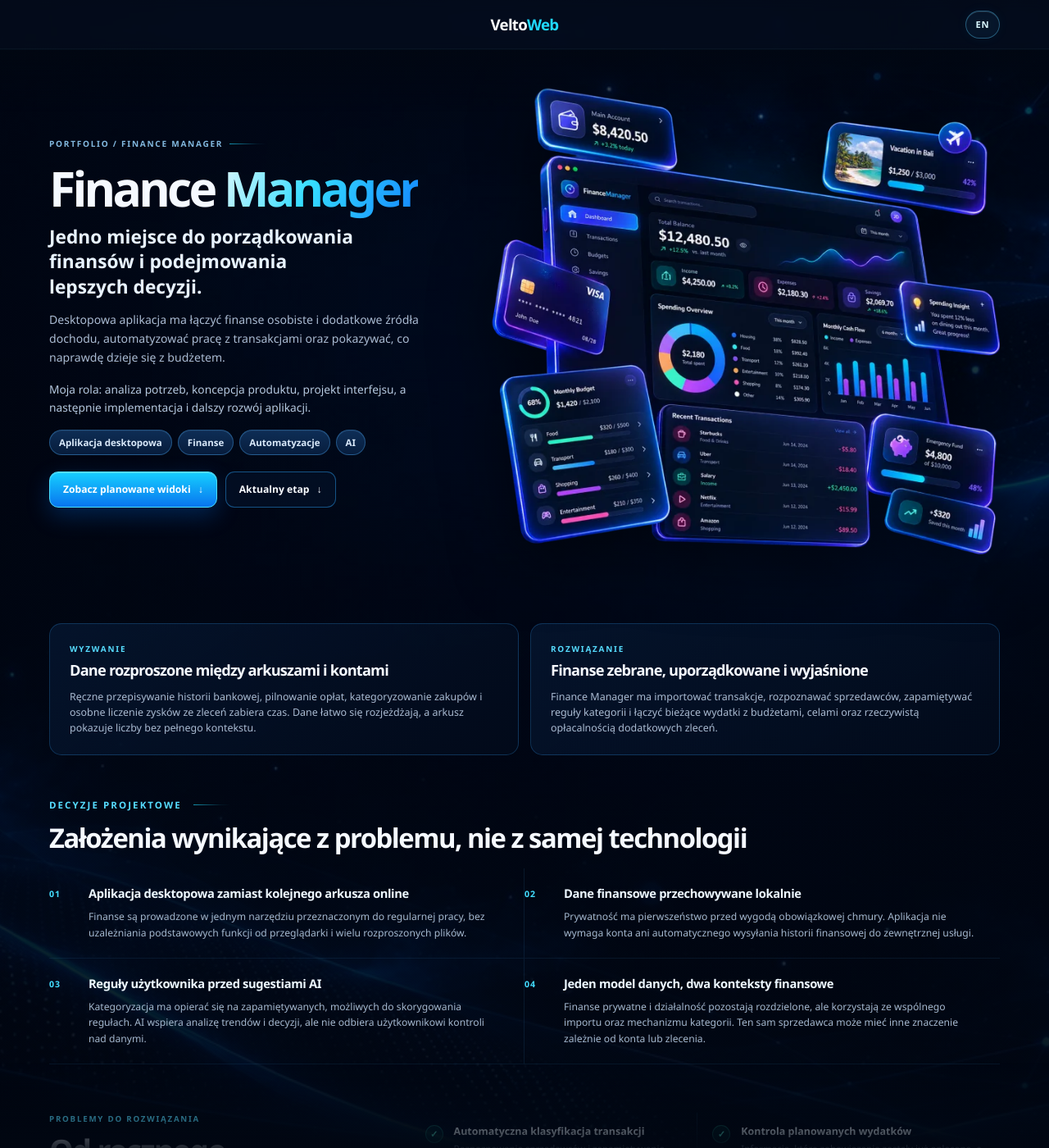
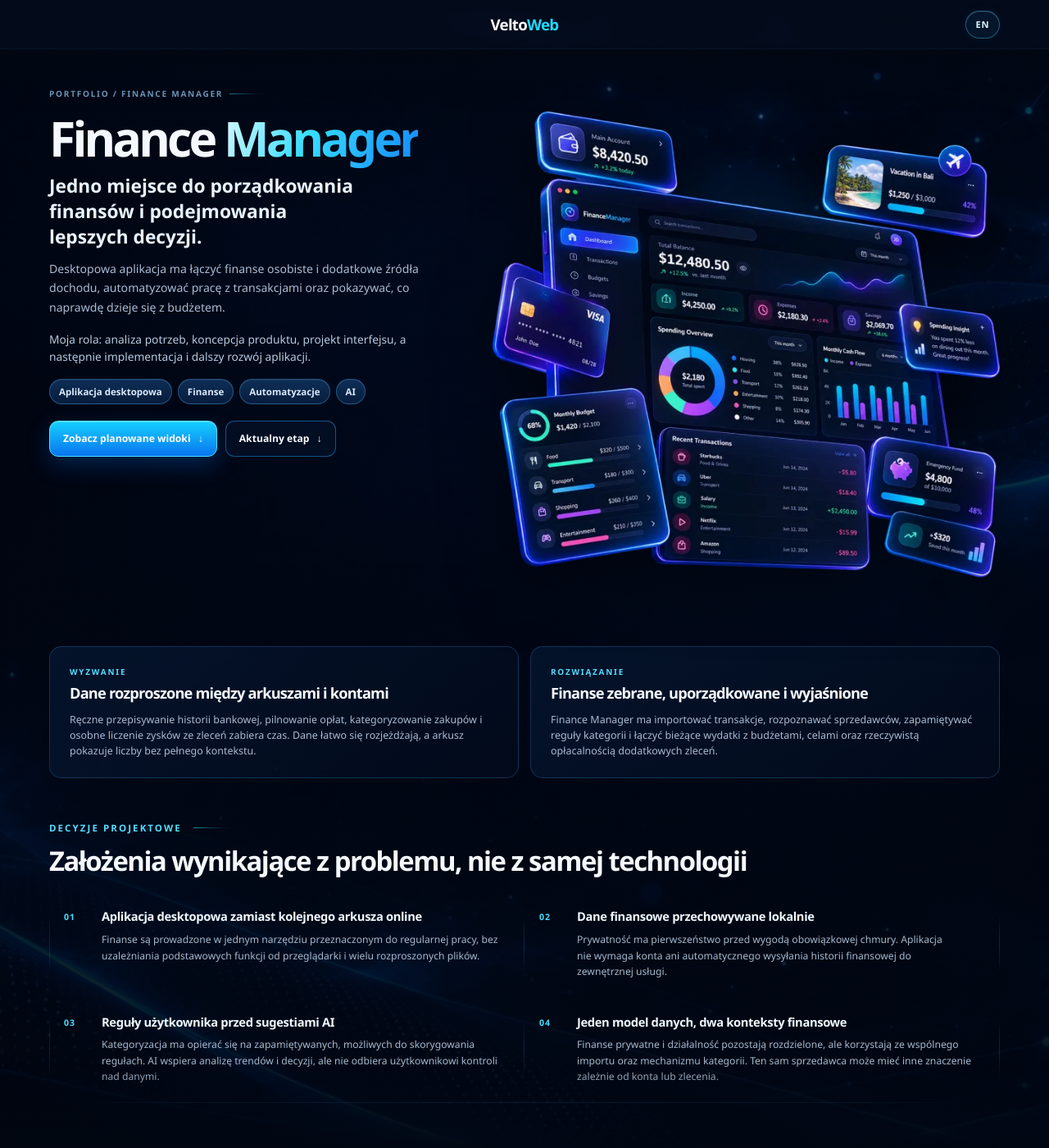
Before and after one commit to wiktor-furmanczyk/wiktor-furmanczyk.github.io, a Jekyll site: the page built from projects/finance-manager/index.md, in a window 1280 px wide and 1400 px high. Shown: the whole window at 82% size. Built offline with Jekyll 4.4.1, drawn with Linux system fonts in a browser that asks for light colours.

Commit message:
Align page heroes and refine finance grids

```diff
--- a/assets/css/style.scss
+++ b/assets/css/style.scss
@@ -105,7 +105,7 @@ body.header-hidden .site-header:not(:focus-within) { transform: translate3d(0, -
 .text-link, .card-link, .back-link, .project-footer-link a { display: inline-flex; min-height: 44px; align-items: center; gap: 7px; color: #5bdfff; font-weight: 700; text-decoration: none; }
 .text-link { padding: 0 14px; border: 1px solid var(--border); border-radius: 10px; white-space: nowrap; }
 
-.hero { display: grid; min-height: 620px; grid-template-columns: minmax(0, .9fr) minmax(0, 1.1fr); align-items: center; gap: clamp(36px, 6vw, 80px); padding-block: 68px 28px; }
+.hero { display: grid; min-height: 620px; grid-template-columns: minmax(0, .9fr) minmax(0, 1.1fr); align-items: start; gap: clamp(36px, 6vw, 80px); padding-block: 106px 28px; }
 .hero-copy { position: relative; z-index: 3; max-width: 610px; }
 .hero-lead { margin: 10px 0 16px; color: #eaf4ff; font-size: clamp(1.25rem, 2.2vw, 1.65rem); font-weight: 600; line-height: 1.3; }
 .hero-description { max-width: 590px; margin: 0; color: var(--muted); font-size: 1.02rem; }
@@ -174,7 +174,7 @@ body.header-hidden .site-header:not(:focus-within) { transform: translate3d(0, -
 .roadmap-banner-art { width: min(500px, 100%); justify-self: start; overflow: hidden; overflow: clip; margin: 0; }
 .roadmap-banner-art img { display: block; width: 100%; height: auto; object-fit: contain; }
 
-.product-hero { display: grid; grid-template-columns: minmax(0, .85fr) minmax(0, 1.15fr); align-items: center; gap: clamp(35px, 5vw, 66px); padding-block: 72px 64px; }
+.product-hero { display: grid; grid-template-columns: minmax(0, .85fr) minmax(0, 1.15fr); align-items: start; gap: clamp(35px, 5vw, 66px); padding-block: 106px 64px; }
 .back-link { margin-bottom: 22px; font-size: .82rem; }
 .product-title-row { display: flex; align-items: center; gap: 16px; }.product-title-row .product-icon { flex-basis: 50px; height: 50px; }
 .product-copy h1 { font-size: clamp(3.2rem, 5.5vw, 5rem); }
@@ -211,7 +211,7 @@ body.header-hidden .site-header:not(:focus-within) { transform: translate3d(0, -
 .tech-list span { min-height: 34px; padding-inline: 12px; border-radius: 8px; font-size: .76rem; }
 .status-panel { display: grid; grid-template-columns: .58fr 1.42fr; align-items: center; gap: 28px; padding: 28px; background: linear-gradient(115deg, rgba(8,48,94,.66), rgba(3,15,34,.84)); border: 1px solid var(--border); border-radius: var(--radius); }
 
-.lingua-project .product-hero { padding-block: 78px 42px; }
+.lingua-project .product-hero { padding-bottom: 42px; }
 .lingua-project .product-copy { max-width: 620px; }
 .lingua-project .back-link { margin-bottom: 18px; }
 .product-eyebrow { display: flex; align-items: center; gap: 8px; margin: 0 0 14px; color: #83b9df; font-size: .63rem; font-weight: 800; letter-spacing: .17em; text-transform: uppercase; }
@@ -222,7 +222,7 @@ body.header-hidden .site-header:not(:focus-within) { transform: translate3d(0, -
 .lingua-project .product-description { margin-bottom: 17px; font-size: .88rem; }
 .lingua-project .product-actions { gap: 10px; margin-top: 20px; }
 .lingua-project .product-actions .button { min-height: 44px; padding-inline: 16px; font-size: .76rem; }
-.writing-project .product-hero { padding-block: 78px 42px; }
+.writing-project .product-hero { padding-bottom: 42px; }
 .writing-project .product-copy { max-width: 620px; }
 .writing-project .product-copy h1 { font-size: clamp(2.6rem, 4.6vw, 4.15rem); }
 .writing-project .product-lead { margin-top: 12px; font-size: clamp(1.12rem, 1.8vw, 1.42rem); }
@@ -252,7 +252,7 @@ body.header-hidden .site-header:not(:focus-within) { transform: translate3d(0, -
 .writing-project .project-process .process-steps small { grid-column: 2; font-size: .66rem; line-height: 1.4; }
 .writing-gallery .writing-gallery-grid { grid-template-columns: repeat(4, minmax(0, 1fr)); }
 .writing-project .project-footer-link { margin-bottom: 28px; padding-top: 4px; border-top: 0; }
-.finance-project .product-hero { padding-block: 78px 52px; }
+.finance-project .product-hero { padding-bottom: 52px; }
 .finance-project .product-copy { max-width: 620px; }
 .finance-project .product-copy h1 { font-size: clamp(2.6rem, 4.6vw, 4.15rem); }
 .finance-project .product-lead { margin-top: 12px; font-size: clamp(1.12rem, 1.8vw, 1.42rem); }
@@ -273,9 +273,8 @@ body.header-hidden .site-header:not(:focus-within) { transform: translate3d(0, -
 .finance-decisions .section-heading { margin-bottom: 20px; }
 .finance-decisions .section-heading h2 { margin-bottom: 0; font-size: clamp(1.45rem, 2.7vw, 2.05rem); }
 .finance-decision-grid { display: grid; grid-template-columns: repeat(2, minmax(0, 1fr)); }
-.finance-decision-grid article { position: relative; min-width: 0; padding: 21px 24px 21px 48px; border-bottom: .5px solid rgba(70,157,219,.11); }
-.finance-decision-grid article:nth-child(odd) { border-right: .5px solid rgba(70,157,219,.12); }
-.finance-decision-grid article > span { position: absolute; top: 23px; left: 0; color: #43ddff; font-size: .66rem; font-weight: 800; letter-spacing: .08em; }
+.finance-decision-grid article { min-width: 0; padding: 21px 24px 21px 64px; }
+.finance-decision-grid article > span { position: absolute; top: 23px; left: 18px; color: #43ddff; font-size: .66rem; font-weight: 800; letter-spacing: .08em; }
 .finance-decision-grid h3 { margin-bottom: 8px; color: #eef8ff; font-size: .92rem; line-height: 1.35; }
 .finance-decision-grid p { margin: 0; color: #a5b8ce; font-size: .76rem; line-height: 1.6; }
 .finance-features { display: grid; grid-template-columns: minmax(260px, .72fr) minmax(0, 1.28fr); align-items: start; gap: clamp(34px, 5vw, 72px); padding-block: 8px 12px; }
@@ -284,8 +283,7 @@ body.header-hidden .site-header:not(:focus-within) { transform: translate3d(0, -
 .finance-features-heading h2 { max-width: 470px; margin-bottom: 14px; font-size: clamp(1.65rem, 3vw, 2.35rem); }
 .finance-features-heading > p:last-child { max-width: 500px; margin: 0; color: #aebfd3; font-size: .84rem; line-height: 1.65; }
 .finance-feature-list { display: grid; grid-template-columns: repeat(2, minmax(0, 1fr)); margin: 0; padding: 0; list-style: none; }
-.finance-feature-list li { display: grid; min-width: 0; grid-template-columns: 25px minmax(0, 1fr); align-content: start; gap: 10px; padding: 15px 16px 15px 0; border-bottom: .5px solid rgba(70,157,219,.11); }
-.finance-feature-list li:nth-child(odd) { margin-right: 18px; border-right: .5px solid rgba(70,157,219,.1); }
+.finance-feature-list li { display: grid; min-width: 0; grid-template-columns: 25px minmax(0, 1fr); align-content: start; gap: 10px; padding: 15px 18px; }
 .finance-feature-list li > span { display: grid; width: 22px; height: 22px; place-items: center; color: #57e8d0; background: rgba(26,190,166,.1); border: 1px solid rgba(62,229,203,.25); border-radius: 50%; font-size: .69rem; font-weight: 800; }
 .finance-feature-list p { margin: 0; color: #9fb2c9; font-size: .72rem; line-height: 1.5; }
 .finance-feature-list strong { display: block; margin-bottom: 3px; color: #edf7ff; font-size: .78rem; line-height: 1.35; }
@@ -344,12 +342,12 @@ body.header-hidden .site-header:not(:focus-within) { transform: translate3d(0, -
 .project-tech-heading h2 { margin: 0; font-size: 1.12rem; }
 .project-tech-heading > p:last-child { margin: 6px 0 0; color: var(--muted); font-size: .72rem; }
 .project-tech-list { display: grid; grid-template-columns: repeat(4, minmax(0, 1fr)); align-items: stretch; margin: 0; list-style: none; }
-.expertise-strip, .project-tech-list { --grid-line: rgba(105,160,211,.1); gap: 0; padding: 0; background: transparent; border-bottom: 1px solid transparent; border-image: var(--divider-gradient) 1; }
-.expertise-strip div, .project-tech-list li { position: relative; background: transparent; }
-.expertise-strip div::before, .expertise-strip div::after, .project-tech-list li::before, .project-tech-list li::after { position: absolute; top: 22%; width: 1px; height: 56%; content: ""; background: linear-gradient(to bottom, transparent, rgba(105,160,211,.13) 30%, rgba(105,160,211,.18) 50%, rgba(105,160,211,.13) 70%, transparent); pointer-events: none; }
-.expertise-strip div::before, .project-tech-list li::before { display: none; left: 0; }
-.expertise-strip div::after, .project-tech-list li::after { right: 0; }
-.expertise-strip div:first-child::before, .project-tech-list li:first-child::before { display: block; }
+.expertise-strip, .project-tech-list, .finance-decision-grid, .finance-feature-list { --grid-line: rgba(105,160,211,.1); gap: 0; padding: 0; background: transparent; border-bottom: 1px solid transparent; border-image: var(--divider-gradient) 1; }
+.expertise-strip div, .project-tech-list li, .finance-decision-grid article, .finance-feature-list li { position: relative; background: transparent; }
+.expertise-strip div::before, .expertise-strip div::after, .project-tech-list li::before, .project-tech-list li::after, .finance-decision-grid article::before, .finance-decision-grid article::after, .finance-feature-list li::before, .finance-feature-list li::after { position: absolute; top: 22%; width: 1px; height: 56%; content: ""; background: linear-gradient(to bottom, transparent, rgba(105,160,211,.13) 30%, rgba(105,160,211,.18) 50%, rgba(105,160,211,.13) 70%, transparent); pointer-events: none; }
+.expertise-strip div::before, .project-tech-list li::before, .finance-decision-grid article::before, .finance-feature-list li::before { display: none; left: 0; }
+.expertise-strip div::after, .project-tech-list li::after, .finance-decision-grid article::after, .finance-feature-list li::after { right: 0; }
+.expertise-strip div:first-child::before, .project-tech-list li:first-child::before, .finance-decision-grid article:nth-child(odd)::before, .finance-feature-list li:nth-child(odd)::before { display: block; }
 .project-tech-list li { display: grid; min-height: 100px; place-items: center; align-content: center; gap: 8px; padding: 10px 8px; color: #d9e9fa; font-size: .82rem; font-weight: 700; text-align: center; white-space: nowrap; }
 .writing-project .project-tech-list { grid-template-columns: repeat(3, minmax(0, 1fr)); }
 .project-tech-list svg { width: 50px; height: 50px; flex: 0 0 50px; fill: currentColor; filter: drop-shadow(0 3px 8px rgba(0,0,0,.28)); }
@@ -381,7 +379,7 @@ body.header-hidden .site-header:not(:focus-within) { transform: translate3d(0, -
   .writing-gallery .writing-gallery-grid { grid-template-columns: repeat(3, minmax(0, 1fr)); }
 }
 @media (max-width: 760px) {
-  .finance-project .product-hero { padding-top: 74px; padding-bottom: 34px; }
+  .finance-project .product-hero { padding-bottom: 34px; }
   .finance-hero-visual { width: 100%; max-width: 560px; margin: 18px auto 0; }
   .finance-content { gap: 36px; padding-bottom: 30px; }
   .finance-project .problem-grid { grid-template-columns: 1fr; }
@@ -398,7 +396,7 @@ body.header-hidden .site-header:not(:focus-within) { transform: translate3d(0, -
   .finance-project .project-process .process-steps li:not(:last-child)::after { display: none; }
   .finance-project .project-footer-link { margin-bottom: 22px; padding-top: 0; }
   .finance-gallery-grid { grid-template-columns: 1fr; gap: 14px; }
-  .writing-project .product-hero { padding-top: 74px; padding-bottom: 34px; }
+  .writing-project .product-hero { padding-bottom: 34px; }
   .writing-hero-visual { width: 100%; max-width: 560px; margin: 18px auto 0; }
   .writing-content { gap: 36px; padding-bottom: 30px; }
   .writing-project .content-panel { padding: 20px; }
@@ -411,7 +409,7 @@ body.header-hidden .site-header:not(:focus-within) { transform: translate3d(0, -
   .writing-project .project-process .process-steps li:not(:last-child)::after { display: none; }
   .writing-project .project-footer-link { margin-bottom: 22px; padding-top: 0; }
   .writing-gallery .writing-gallery-grid { grid-template-columns: none; grid-auto-columns: minmax(230px, min(78vw, 330px)); grid-auto-flow: column; gap: 16px; }
-  .lingua-project .product-hero { padding-top: 74px; padding-bottom: 34px; }
+  .lingua-project .product-hero { padding-bottom: 34px; }
   .lingua-project .product-copy { max-width: 680px; }
   .lingua-project .problem-grid { grid-template-columns: 1fr; }
   .lingua-project .phones-showcase { width: 100%; max-width: 480px; margin-top: 18px; padding: 12px 2px 8px; }
@@ -444,13 +442,12 @@ body.header-hidden .site-header:not(:focus-within) { transform: translate3d(0, -
   .finance-project .product-actions { display: grid; grid-template-columns: 1fr; }
   .finance-project .product-actions .button { width: 100%; }
   .finance-decision-grid { grid-template-columns: 1fr; }
-  .finance-decision-grid article { padding: 18px 0 18px 40px; }
-  .finance-decision-grid article:nth-child(odd) { border-right: 0; }
+  .finance-decision-grid article { padding: 18px 18px 18px 54px; }
+  .finance-decision-grid article::before, .finance-feature-list li::before { display: block; }
   .finance-decision-grid article > span { top: 20px; }
   .finance-decision-grid h3 { font-size: .96rem; }
   .finance-decision-grid p { font-size: .88rem; }
   .finance-feature-list { grid-template-columns: 1fr; }
-  .finance-feature-list li:nth-child(odd) { margin-right: 0; border-right: 0; }
   .finance-feature-list p { font-size: .8rem; }
   .finance-feature-list strong { font-size: .86rem; }
   .writing-project .product-copy h1 { font-size: clamp(2.35rem, 11vw, 3.2rem); }
@@ -471,8 +468,8 @@ body.header-hidden .site-header:not(:focus-within) { transform: translate3d(0, -
   .project-status-bar > p { font-size: .78rem; }
 }
 
-.projects-page .page-content { padding-top: 60px; }
-.projects-hero { padding-block: 46px 42px; }
+.projects-page .page-content { padding-top: 0; }
+.projects-hero { padding-block: 106px 42px; }
 .projects-hero h1 { font-size: clamp(3.25rem, 7vw, 5.7rem); }
 .projects-hero > p:last-child { max-width: 620px; margin: 13px 0 0; color: #b9c8db; font-size: .92rem; line-height: 1.55; }
 .projects-showcase { display: grid; gap: 28px; padding-bottom: 80px; }
@@ -502,8 +499,8 @@ body.header-hidden .site-header:not(:focus-within) { transform: translate3d(0, -
 .projects-upcoming h2 { margin: 0 0 4px; font-size: 1.08rem; }.projects-upcoming p { margin: 0; color: #93a7c1; font-size: .78rem; }
 .projects-question { padding-right: 7%; color: rgba(105,77,242,.36); font-size: 5rem; font-weight: 800; line-height: 1; transform: rotate(12deg); }
 
-.roadmap-page .page-content { padding-top: 60px; }
-.roadmap-hero { position: relative; padding-block: 46px 38px; }
+.roadmap-page .page-content { padding-top: 0; }
+.roadmap-hero { position: relative; padding-block: 106px 38px; }
 .roadmap-hero::after { display: none; }
 .roadmap-hero h1 { max-width: 930px; font-size: clamp(3.1rem, 6.6vw, 5.5rem); }
 .roadmap-hero > p:not(.eyebrow) { max-width: 750px; margin: 16px 0 0; color: #b7c7da; font-size: 1rem; line-height: 1.58; }
@@ -602,13 +599,13 @@ body.header-hidden .site-header:not(:focus-within) { transform: translate3d(0, -
   .expertise-strip div:nth-child(4)::before { display: none; }
   .expertise-strip div:nth-child(3)::before, .expertise-strip div:nth-child(5)::before { display: block; }
   .expertise-strip div:nth-child(4) { border-bottom: 1px solid var(--grid-line); }
-  .hero { display: block; min-height: 0; padding-block: 68px 30px; }.hero-copy { max-width: 620px; }.hero-description { font-size: 1rem; }.hero-art { min-height: 340px; overflow: hidden; overflow: clip; margin-top: 0; }.hero-art img { width: min(600px, 100%); transform: none; }
+  .hero { display: block; min-height: 0; padding-block: 76px 30px; }.hero-copy { max-width: 620px; }.hero-description { font-size: 1rem; }.hero-art { min-height: 340px; overflow: hidden; overflow: clip; margin-top: 0; }.hero-art img { width: min(600px, 100%); transform: none; }
   .project-grid { grid-template-columns: 1fr; }.project-card { min-height: 0; }.project-card-upcoming { display: flex; grid-column: auto; }.project-card-upcoming .upcoming-visual { height: 220px; flex-basis: 220px; border-right: 0; border-bottom: 0; }.project-card-upcoming .project-card-body { margin-top: -72px; padding-top: 0; }.card-link { margin-top: 24px; padding-top: 0; }.section-heading { align-items: flex-start; flex-direction: column; gap: 18px; }
   .projects-desktop-link { display: none; }.projects-section .projects-mobile-link { display: flex; width: 100%; justify-content: center; margin-top: 24px; }
   .blog-section { grid-template-areas: "copy" "cta" "art"; gap: 28px; margin-block: 0; padding-top: 32px; }
   .roadmap-banner { grid-template-columns: 1fr; gap: 14px; padding-block: 6px 16px; }.roadmap-banner-copy { max-width: 680px; }.roadmap-banner-art { width: min(410px, 100%); justify-self: center; }.roadmap-banner-art img { width: 100%; max-width: 100%; margin-left: 0; }
-  .roadmap-page .page-content { padding-top: 54px; }.roadmap-hero { padding-block: 36px 32px; }.roadmap-hero > p:not(.eyebrow) { font-size: .94rem; }.roadmap-layout { display: block; padding-bottom: 54px; }.roadmap-periods { position: static; display: none; }.roadmap-main { border-left: 0; padding-left: 0; }.roadmap-project { padding-block: 23px; }.roadmap-tasks { margin-left: 0; }.change-list li { grid-template-columns: 88px minmax(0, 1fr); }
-  .product-hero { display: block; padding-block: 46px 44px; }.phones-showcase { max-width: 610px; margin: 42px auto 0; }.phone { max-width: 168px; }
+  .roadmap-page .page-content { padding-top: 0; }.roadmap-hero, .projects-hero { padding-top: 76px; }.roadmap-hero { padding-bottom: 32px; }.roadmap-hero > p:not(.eyebrow) { font-size: .94rem; }.roadmap-layout { display: block; padding-bottom: 54px; }.roadmap-periods { position: static; display: none; }.roadmap-main { border-left: 0; padding-left: 0; }.roadmap-project { padding-block: 23px; }.roadmap-tasks { margin-left: 0; }.change-list li { grid-template-columns: 88px minmax(0, 1fr); }
+  .product-hero { display: block; padding-block: 76px 44px; }.phones-showcase { max-width: 610px; margin: 42px auto 0; }.phone { max-width: 168px; }
   .problem-grid, .product-meta-grid, .status-panel { grid-template-columns: 1fr; }.benefit-list { grid-template-columns: 1fr 1fr; }
   .process-steps { grid-template-columns: 1fr 1fr; }.process-steps li:nth-child(2)::after { display: none; }
   .showcase-project, .showcase-project-writing { grid-template-columns: 1fr; }.showcase-art { min-height: 420px; overflow: hidden; }.showcase-copy { padding: 32px 28px; }.showcase-art img, .showcase-project-writing .showcase-art img { width: 98%; height: 98%; inset: 1%; -webkit-mask-image: linear-gradient(to bottom, transparent 0%, #000 15%, #000 100%); mask-image: linear-gradient(to bottom, transparent 0%, #000 15%, #000 100%); }.showcase-project-writing .showcase-art img { width: 92%; height: 92%; inset: 4%; }.projects-upcoming { grid-template-columns: auto 1fr; }.projects-question { display: none; }
@@ -647,7 +644,7 @@ body.header-hidden .site-header:not(:focus-within) { transform: translate3d(0, -
   .blog-section { gap: 24px; padding-block: 36px 42px; }.blog-art { width: 100%; max-width: 100%; margin-left: 0; }.blog-copy h2 { margin-top: 18px; font-size: clamp(2.45rem, 12vw, 3.4rem); }.blog-copy > p:not(.section-kicker) { margin-top: 20px; font-size: .97rem; }.blog-topics { gap: 8px; margin-top: 22px; }.blog-topics > span { min-height: 43px; padding-inline: 13px; font-size: .72rem; }.blog-topics svg { width: 17px; height: 17px; }.blog-cta { margin-top: 0; }
   .roadmap-banner { gap: 12px; padding-block: 4px 14px; }.roadmap-banner-actions { display: grid; grid-template-columns: 1fr; gap: 5px; margin-top: 22px; }.roadmap-banner-actions .button { width: 100%; }.roadmap-banner-secondary { width: fit-content; }.roadmap-banner-copy h2 { font-size: clamp(2rem, 10.8vw, 2.8rem); }.roadmap-banner-copy > p:not(.eyebrow) { font-size: .94rem; }.roadmap-banner-art { width: min(100%, 390px); margin-inline: auto; }
   .roadmap-hero h1 { font-size: clamp(2.7rem, 13.2vw, 3.7rem); }.roadmap-tabs { display: grid; grid-template-columns: 1fr 1fr; }.roadmap-tab { min-width: 0; }.roadmap-project-intro h3 { font-size: 1.18rem; }.roadmap-tasks { padding-left: 24px; }.roadmap-tasks li { align-items: start; grid-template-columns: minmax(0, 1fr) auto; gap: 8px; padding-block: 3px; }.roadmap-tasks li::before { left: -29px; }.roadmap-tasks em { min-width: 0; max-width: 86px; min-height: 23px; justify-self: end; padding-inline: 7px; font-size: .68rem; line-height: 1.35; }.change-list li { grid-template-columns: 1fr; gap: 4px; padding-left: 24px; }.change-list li::before { left: 0; }.change-list li::after { left: 5px; }.change-list time { min-height: 22px; padding-right: 46%; color: #94a9c0; line-height: 22px; }.change-meta { justify-content: flex-start; gap: 8px; }.change-project { min-width: 0; overflow-wrap: anywhere; }.change-type { position: absolute; top: 14px; right: 0; max-width: 44%; padding-inline: 7px; overflow: hidden; text-overflow: ellipsis; }.change-list p { font-size: .8rem; line-height: 1.55; }.finance-gallery-grid figcaption strong { font-size: .86rem; }.finance-gallery-grid figcaption small { font-size: .78rem; line-height: 1.5; }
-  .projects-page .page-content { padding-top: 54px; }.projects-hero { padding-block: 34px 32px; }.projects-hero h1 { font-size: clamp(3rem, 17vw, 4.5rem); }.projects-showcase { gap: 20px; padding-bottom: 60px; }.showcase-project { border-radius: 16px; }.showcase-copy { padding: 25px 20px; }.showcase-copy h2 { font-size: 2.15rem; }.showcase-art { min-height: 295px; }.showcase-art img, .showcase-project-writing .showcase-art img { width: 96%; height: 96%; inset: 2%; }.showcase-project-writing .showcase-art img { width: 88%; height: 88%; inset: 6%; }.showcase-link { width: 100%; }.projects-upcoming { grid-template-columns: 1fr; gap: 12px; padding: 22px 20px; }.projects-upcoming-icon { width: 46px; height: 46px; }.projects-upcoming h2 { font-size: 1rem; }
+  .projects-page .page-content { padding-top: 0; }.projects-hero { padding-block: 76px 32px; }.projects-hero h1 { font-size: clamp(3rem, 17vw, 4.5rem); }.projects-showcase { gap: 20px; padding-bottom: 60px; }.showcase-project { border-radius: 16px; }.showcase-copy { padding: 25px 20px; }.showcase-copy h2 { font-size: 2.15rem; }.showcase-art { min-height: 295px; }.showcase-art img, .showcase-project-writing .showcase-art img { width: 96%; height: 96%; inset: 2%; }.showcase-project-writing .showcase-art img { width: 88%; height: 88%; inset: 6%; }.showcase-link { width: 100%; }.projects-upcoming { grid-template-columns: 1fr; gap: 12px; padding: 22px 20px; }.projects-upcoming-icon { width: 46px; height: 46px; }.projects-upcoming h2 { font-size: 1rem; }
   .product-title-row { align-items: flex-start; }.product-title-row .product-icon { flex-basis: 42px; height: 42px; }.product-lead { font-size: 1.2rem; }.product-description { font-size: .96rem; }
   .phones-showcase { gap: 5px; margin-top: 30px; padding-inline: 0; }.phone { max-width: 112px; padding: 3px; border-width: 3px; border-radius: 19px; }.phone img { border-radius: 13px; }.phone-center { transform: translateY(-12px); }.phone-left { transform: rotate(-2deg); }.phone-right { transform: rotate(2deg); }
   .project-facts { grid-template-columns: 1fr; gap: 9px; margin-bottom: 50px; }.project-facts article { padding: 20px; }.problem-grid { gap: 12px; }.content-panel { padding: 23px 20px; }
```
